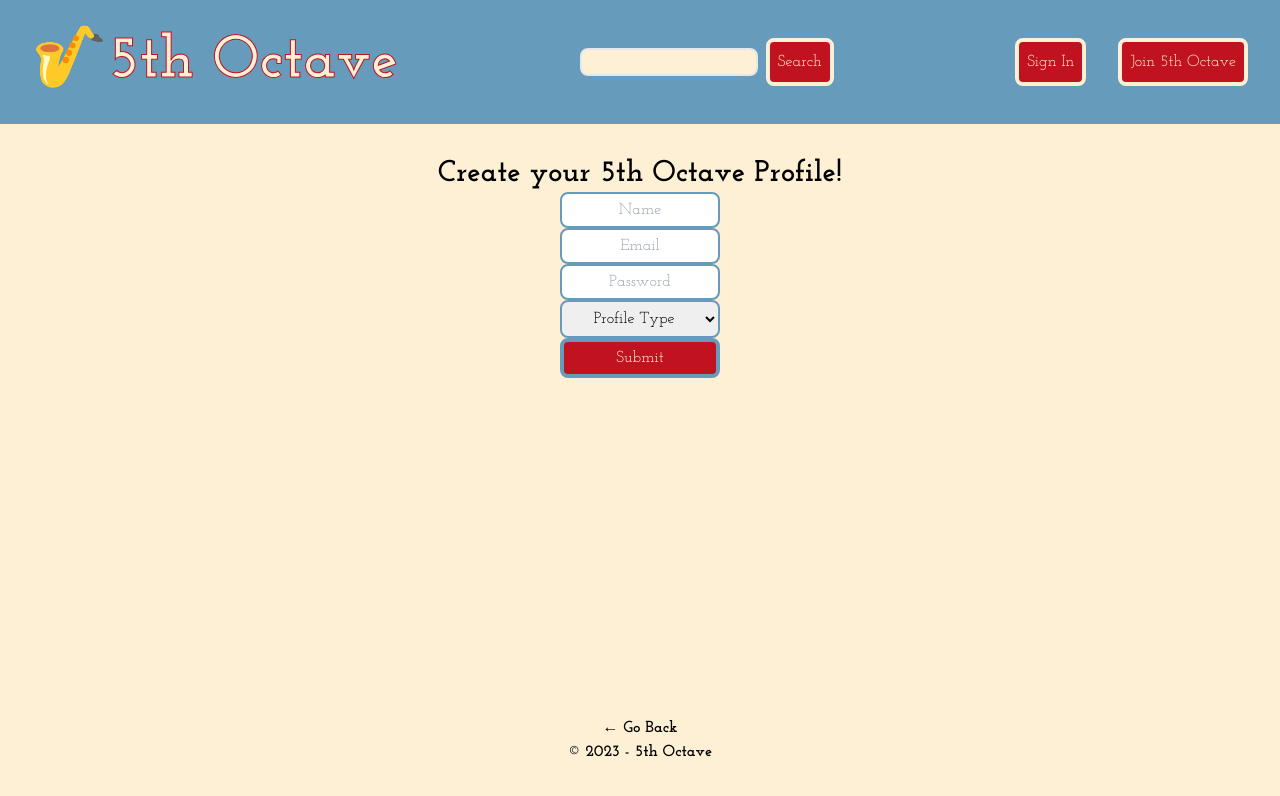
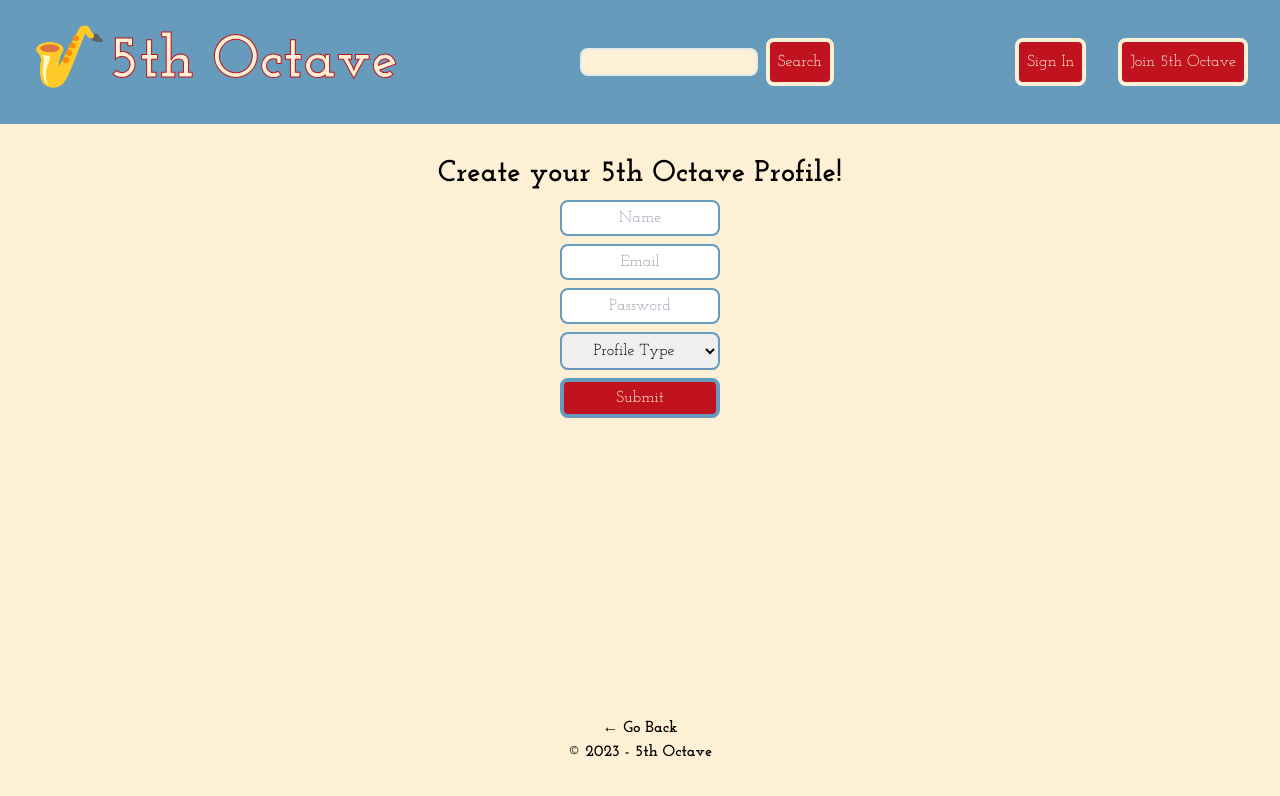
Before and after one commit to 5thOctave/5thOctave, a React (Create React App) app in the folder client/: page /signup in a window 1280 px wide. Shown: the top 796 px of the page. Built offline with nearby package versions, Linux system fonts and the light colour scheme.

Commit message:
added margin to input boxes

```diff
--- a/client/src/pages/Login.js
+++ b/client/src/pages/Login.js
@@ -44,7 +44,7 @@ const Login = (props) => {
     <main className="p-8 stylish">
       <div className="flex justify-center">
         <div className="">
-          <h4 className="text-3xl font-bold text-center">Sign In</h4>
+          <h4 className="text-3xl font-bold text-center mb-2">Sign In</h4>
           <div className="">
             {data ? (
               <p>
@@ -53,7 +53,7 @@ const Login = (props) => {
             ) : (
               <form onSubmit={handleFormSubmit} className="flex flex-col w-40">
                 <input className="p-1 rounded-lg border-2 border-[#669BBC]" placeholder="Email" name="email" type="email" value={formState.email} onChange={handleChange} />
-                <input className="p-1 rounded-lg border-2 border-[#669BBC]" placeholder="Password" name="password" type="password" value={formState.password} onChange={handleChange} />
+                <input className="my-2 p-1 rounded-lg border-2 border-[#669BBC]" placeholder="Password" name="password" type="password" value={formState.password} onChange={handleChange} />
                 <button className="p-1 border-4 border-[#669BBC] rounded-lg bg-[#C1121F] text-[#FDF0D5]" style={{ cursor: "pointer" }} type="submit">
                   Submit
                 </button>
--- a/client/src/pages/Signup.js
+++ b/client/src/pages/Signup.js
@@ -53,7 +53,7 @@ const Signup = () => {
     <main className="p-8 stylish">
       <div className="flex justify-center">
         <div className="">
-          <h4 className="text-3xl font-bold text-center">Create your 5th Octave Profile!</h4>
+          <h4 className="text-3xl font-bold text-center mb-2">Create your 5th Octave Profile!</h4>
           <div className="flex justify-center">
             {data ? (
               <p>
@@ -62,10 +62,10 @@ const Signup = () => {
             ) : (
               <form onSubmit={handleFormSubmit} className="flex flex-col w-40">
                 <input className="p-1 rounded-lg border-2 border-[#669BBC]" placeholder="Name" name="name" type="text" value={formState.name} onChange={handleChange} />
-                <input className="p-1 rounded-lg border-2 border-[#669BBC]" placeholder="Email" name="email" type="email" value={formState.email} onChange={handleChange} />
+                <input className="my-2 p-1 rounded-lg border-2 border-[#669BBC]" placeholder="Email" name="email" type="email" value={formState.email} onChange={handleChange} />
                 <input className="p-1 rounded-lg border-2 border-[#669BBC]" placeholder="Password" name="password" type="password" value={formState.password} onChange={handleChange} />
                 {/* <input className="form-input" name="profile type" type='' value={formState.profileType} onChange={handleChange} /> */}
-                <select className="p-2 rounded-lg border-2 border-[#669BBC]" name="profileType" onChange={handleChange}>
+                <select className="my-2 p-2 rounded-lg border-2 border-[#669BBC]" name="profileType" onChange={handleChange}>
                   <option value="">Profile Type</option>
                   <option value="teacher">Teacher</option>
                   <option value="student">Student</option>
```
